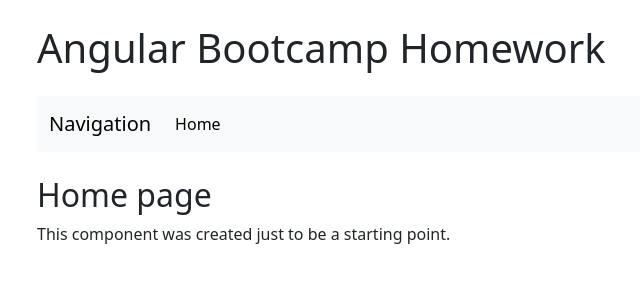
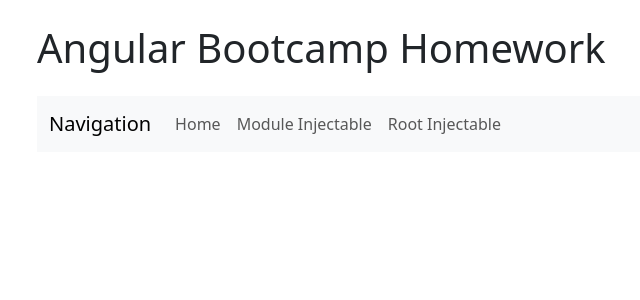
Before and after one commit to jorgeramos2068/angular-bootcamp-homework, an Angular app: page /module-injectable in a window 1280 px wide. Before the commit this address led to /. Shown: the top 300 px of the page, without its empty margins (45-685 px from the left). Built offline with nearby package versions, Linux system fonts and the light colour scheme.

Commit message:
Add exercise for the use of Injectables

```diff
--- a/src/app/app-routing.module.ts
+++ b/src/app/app-routing.module.ts
@@ -1,5 +1,6 @@
 import { NgModule } from '@angular/core';
 import { RouterModule, Routes } from '@angular/router';
+
 import { HomepageComponent } from './components/homepage/homepage.component';
 
 const routes: Routes = [
@@ -7,6 +8,20 @@
     path: '',
     component: HomepageComponent,
     pathMatch: 'full',
+  },
+  {
+    path: 'module-injectable',
+    loadChildren: () =>
+      import('./module-injectable/module-injectable.module').then(
+        (m) => m.ModuleInjectableModule
+      ),
+  },
+  {
+    path: 'root-injectable',
+    loadChildren: () =>
+      import('./root-injectable/root-injectable.module').then(
+        (m) => m.RootInjectableModule
+      ),
   },
   {
     path: '**',
--- a/src/app/components/navbar/navbar.component.html
+++ b/src/app/components/navbar/navbar.component.html
@@ -24,6 +24,26 @@
             Home
           </a>
         </li>
+        <li class="nav-item">
+          <a
+            class="nav-link"
+            routerLink="/module-injectable/module-access"
+            routerLinkActive="active"
+            [routerLinkActiveOptions]="{ exact: true }"
+          >
+            Module Injectable
+          </a>
+        </li>
+        <li class="nav-item">
+          <a
+            class="nav-link"
+            routerLink="/root-injectable/root-access"
+            routerLinkActive="active"
+            [routerLinkActiveOptions]="{ exact: true }"
+          >
+            Root Injectable
+          </a>
+        </li>
       </ul>
     </div>
   </div>
--- /dev/null
+++ b/src/app/module-injectable/components/module-access/module-access.component.html
@@ -0,0 +1,20 @@
+<h2>Exercise 06</h2>
+
+<div class="row mb-4 mt-4">
+  <div class="col-12 mb-2">
+    <h3>Module Providers Injectable</h3>
+    <div class="col-12 mb-2">
+      <span>{{ getServiceValue() }}</span>
+    </div>
+  </div>
+</div>
+
+<hr />
+<div class="row mb-4 mt-4">
+  <div class="col-12 mb-2">
+    <h3>Root Injectable</h3>
+    <div class="col-12 mb-2">
+      <span>{{ getPersistentValue() }}</span>
+    </div>
+  </div>
+</div>
--- /dev/null
+++ b/src/app/module-injectable/components/module-access/module-access.component.ts
@@ -0,0 +1,22 @@
+import { Component } from '@angular/core';
+import { ModuleService } from '../../../services/module.service';
+import { RootService } from '../../../services/root.service';
+
+@Component({
+  selector: 'app-module-access',
+  templateUrl: './module-access.component.html',
+})
+export class ModuleAccessComponent {
+  constructor(
+    private moduleService: ModuleService,
+    private rootService: RootService
+  ) {}
+
+  public getServiceValue(): string {
+    return this.moduleService.serviceVariable;
+  }
+
+  public getPersistentValue(): string {
+    return this.rootService.persistentData;
+  }
+}
--- /dev/null
+++ b/src/app/root-injectable/components/root-access/root-access.component.html
@@ -0,0 +1,10 @@
+<h2>Exercise 06</h2>
+
+<div class="row mb-4 mt-4">
+  <div class="col-12 mb-2">
+    <h3>Root Injectable</h3>
+    <div class="col-12 mb-2">
+      <span>{{ getPersistentValue() }}</span>
+    </div>
+  </div>
+</div>
--- /dev/null
+++ b/src/app/root-injectable/components/root-access/root-access.component.ts
@@ -0,0 +1,14 @@
+import { Component } from '@angular/core';
+import { RootService } from '../../../services/root.service';
+
+@Component({
+  selector: 'app-root-access',
+  templateUrl: './root-access.component.html',
+})
+export class RootAccessComponent {
+  constructor(private rootService: RootService) {}
+
+  public getPersistentValue(): string {
+    return this.rootService.persistentData;
+  }
+}
--- /dev/null
+++ b/src/app/services/module.service.ts
@@ -0,0 +1,6 @@
+import { Injectable } from '@angular/core';
+
+@Injectable()
+export class ModuleService {
+  public serviceVariable: string = 'This is a variable for a MP Injectable';
+}
--- /dev/null
+++ b/src/app/services/root.service.ts
@@ -0,0 +1,8 @@
+import { Injectable } from '@angular/core';
+
+@Injectable({
+  providedIn: 'root',
+})
+export class RootService {
+  public persistentData: string = "I'm a variable inside a singleton.";
+}
```
Also changed, not shown: src/app/module-injectable/module-injectable-routing.module.ts (added, +21 -0 lines), src/app/module-injectable/module-injectable.module.ts (added, +13 -0 lines), src/app/root-injectable/root-injectable-routing.module.ts (added, +21 -0 lines), src/app/root-injectable/root-injectable.module.ts (added, +11 -0 lines).
